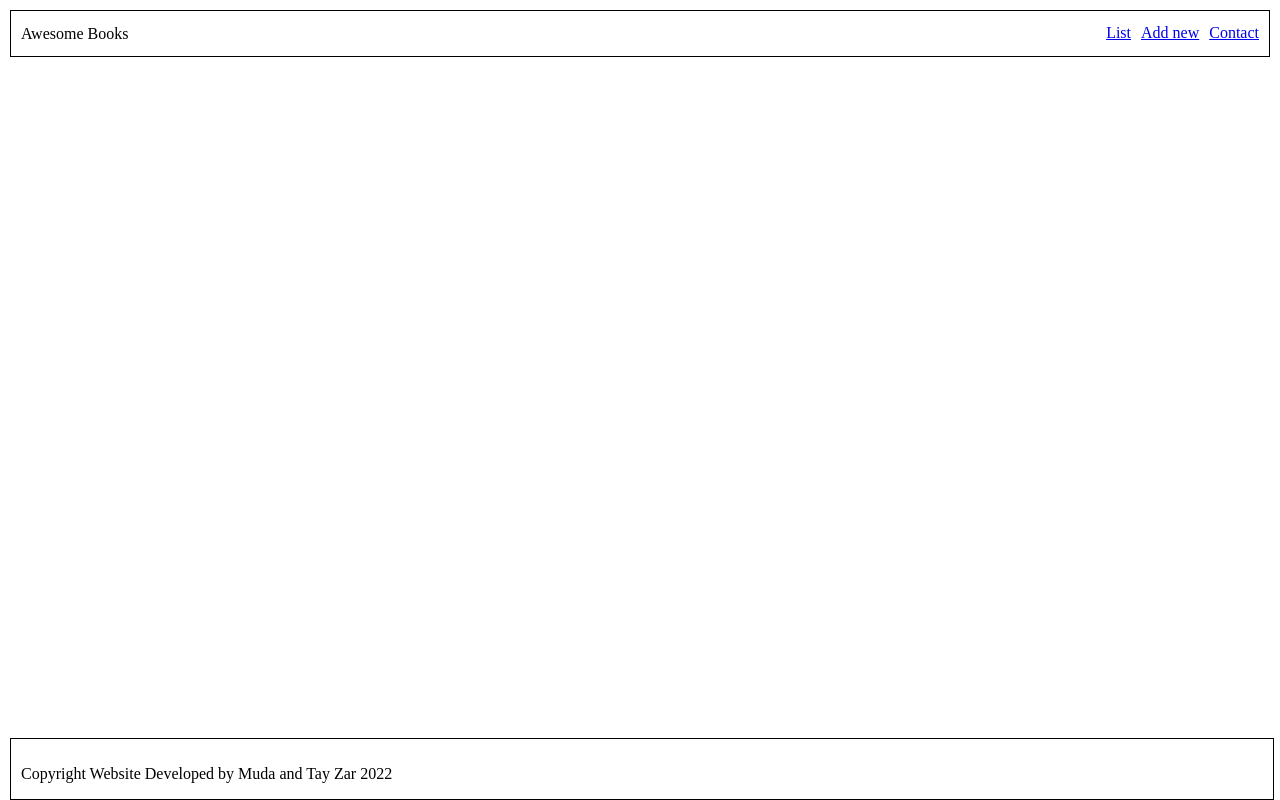
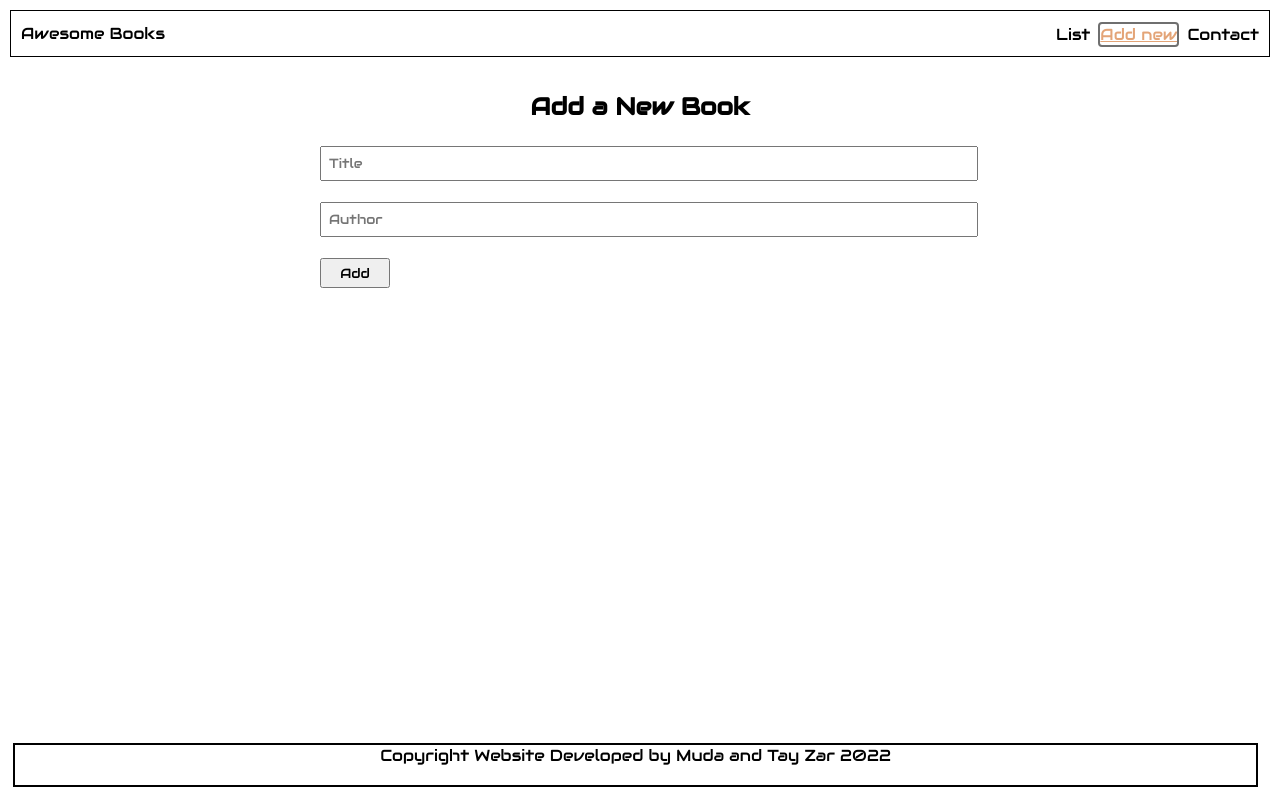
Before and after one commit to heintayzar-hm/awesomebooks, a website: page index.html in a window 1280 px wide. Drawn offline with Linux system fonts and the light colour scheme.

Commit message:
Style the page

```diff
--- a/index.html
+++ b/index.html
@@ -4,6 +4,8 @@
     <meta charset="UTF-8">
     <meta http-equiv="X-UA-Compatible" content="IE=edge">
     <meta name="viewport" content="width=device-width, initial-scale=1.0">
+    <link rel="stylesheet" href="https://fonts.googleapis.com/css?family=Audiowide">
+
     <title>Awesome Books</title>
     <link rel="stylesheet" href="styles.css">
     <script type="module"src="src/index.js" defer></script>
@@ -12,14 +14,14 @@
     <nav>
         <header>Awesome Books</header>
         <ul class="nav-links">
-            <li class="nav-link pointer" id="list"><a href='#list' link>List</a></li>
-            <li class="nav-link pointer" id="addnew"><a href='#add' link>Add new</a></li>
-            <li class="nav-link pointer" id="contact"><a href='#about' link>Contact</a></li>
+            <li class="nav-link pointer" ><a href='#list' id="list">List</a></li>
+            <li class="nav-link pointer" ><a href='#add' id="add">Add new</a></li>
+            <li class="nav-link pointer" ><a href='#about' id="about">Contact</a></li>
         </ul>
     </nav>
 <div id="app"></div>
     <footer>
-        <p>Copyright Website Developed by Muda and Tay Zar 2022</p>
+        <p class="footer-p">Copyright Website Developed by Muda and Tay Zar 2022</p>
     </footer>
 </body>
 </html>
--- a/src/index.js
+++ b/src/index.js
@@ -4,38 +4,53 @@ import Contact from './view/contact.js';
 import Show from './view/show.js';
 // get books data from localStorage if it is null give empty array to class
 const books = new Books((JSON.parse(localStorage.getItem('books')) === null) ? [] : JSON.parse(localStorage.getItem('books')));
-
+const routes = [
+  { path: '/', View: Add },
+  { path: 'list', View: Show },
+  { path: 'about', View: Contact },
+  { path: 'add', View: Add },
+];
+const showOnPage = () => {
+  routes.forEach((route) => {
+    if (route.path !== '/') {
+      const current = document.getElementById(route.path);
+      if ((`#${route.path}`) === window.location.hash) {
+        current.classList.add('current');
+      } else {
+        current.classList.remove('current');
+      }
+    }
+  });
+};
 const load = async () => {
   const fragmentId = window.location.hash.substr(1);
-  const routes = [
-    { path: '/', View: Add },
-    { path: 'list', View: Show },
-    { path: 'about', View: Contact },
-    { path: 'add', View: Add },
-  ];
 
   const route = routes.filter((route) => route.path === fragmentId);
   const view = new route[0].View();
   document.querySelector('#app').innerHTML = await view.getDoc();
+
+  showOnPage();
   if (route[0].path === 'list') {
     books.createBookFromLocal();
   }
 
-  if (route[0].path === 'add') {
+  if (route[0].path === 'add' || route[0].path === '/') {
     // add button
-    const button = document.getElementById('add');
+    const button = document.getElementById('add-books');
     // if click add btn, data to local and reload the page
     button.addEventListener('click', (e) => {
-      books.addBook(e);
+      const title = document.getElementById('title').value;
+      const author = document.getElementById('author').value;
+      books.addBook({ e, title, author });
     });
   }
 };
 if (!window.location.hash) {
-  window.location.hash = '#home';
+  window.location.hash = '#add';
 }
 load();
 window.addEventListener('hashchange', () => {
   load();
 });
 
-load();
+showOnPage();
--- a/src/modules/Classes.js
+++ b/src/modules/Classes.js
@@ -12,9 +12,7 @@ export default class Books {
   }
 
   // method to add book by geting data from dom
-  addBook(e) {
-    const title = document.getElementById('title').value;
-    const author = document.getElementById('author').value;
+  addBook({ e, title, author }) {
     this.books.push({ title, author });
     const book = this.bookToDom(title, author);
     localStorage.setItem('books', JSON.stringify(this.books));
@@ -37,7 +35,12 @@ export default class Books {
   // method to create books and append to dom
 
   createBookFromLocal() {
+    if (this.books.length === 0) {
+      window.location.assign('#add');
+    }
     for (let i = 0; i < this.books.length; i += 1) {
+      // console.log(this.books);
+
       const booksShow = document.querySelector('.books-show');
       booksShow.style.display = 'block';
       const book = this.bookToDom(this.books[i].title, this.books[i].author);
@@ -71,6 +74,7 @@ export default class Books {
     if (this.books.length === 0) {
       const booksShow = document.querySelector('.books-show');
       booksShow.style.display = 'none';
+      window.location.assign('#add');
     }
   }
 }
--- a/src/view/add.js
+++ b/src/view/add.js
@@ -10,11 +10,11 @@ export default class extends Main {
     <h3>Add a New Book</h3>
 
     <form id="bookForm">
-        <input type="text" placeholder="title" id="title" maxlength="30">
+        <input type="text" placeholder="Title" id="title" maxlength="30">
         <br><br>
         <input type="text" placeholder="Author" id="author" maxlength="30">
         <br><br>
-        <button id="add" type="submit">Add</button>
+        <button id="add-books" type="submit">Add</button>
     </form>
     </section>`
 }
--- a/styles.css
+++ b/styles.css
@@ -1,5 +1,10 @@
 body {
   margin: 0 auto;
+}
+
+*{
+  font-family: "Audiowide", sans-serif;
+
 }
 
 .books-list {
@@ -85,15 +90,47 @@ nav {
 }
 
 footer {
-  position: fixed;
+  border: 2px solid black;
+  margin: 1%;
+  position: absolute;
   bottom: 0;
-  border: 1px solid black;
-  padding: 10px;
-  width: 97vw;
-  height: 40px;
-  margin: 0 10px 0 10px;
+  width: 97%;
+  height: 2.5rem;
 }
 
 .pointer {
   cursor: pointer;
 }
+
+a {
+  color: black;
+  text-decoration: none;
+}
+
+a:hover {
+  color: aqua;
+}
+
+.footer-p {
+  margin: 0;
+    text-align: center;
+}
+
+.current {
+  color: chocolate;
+  text-decoration: underline;
+  opacity: 0.6;
+}
+
+#bookForm {
+  width: 50%;
+}
+
+input {
+    width:100%;
+    padding: 7px;
+}
+
+h1,h2,h3,h4 {
+  font-size: 1.5em;
+}
```
Also changed, not shown: README.md.
